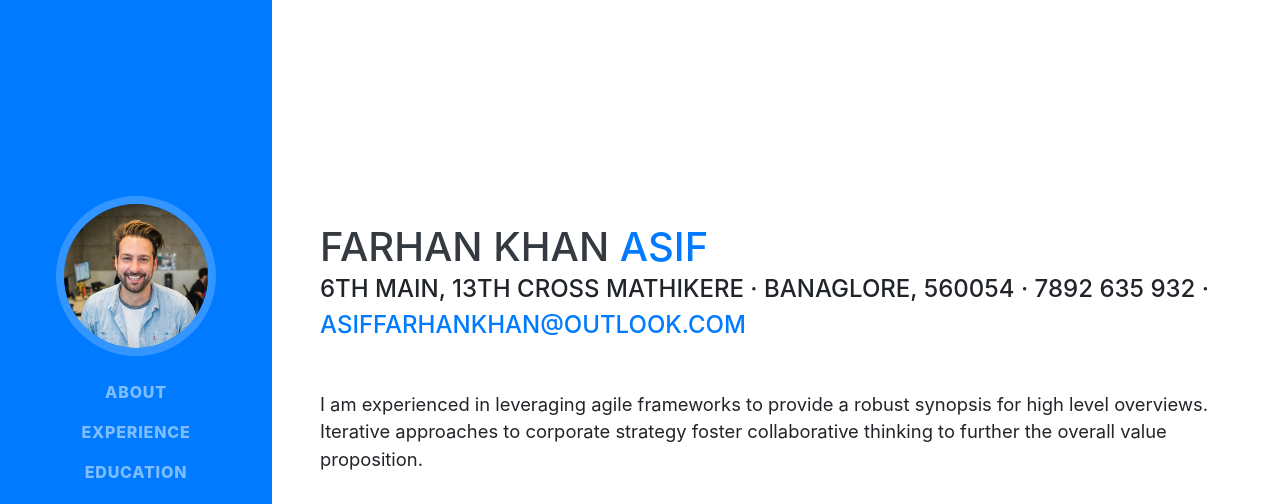
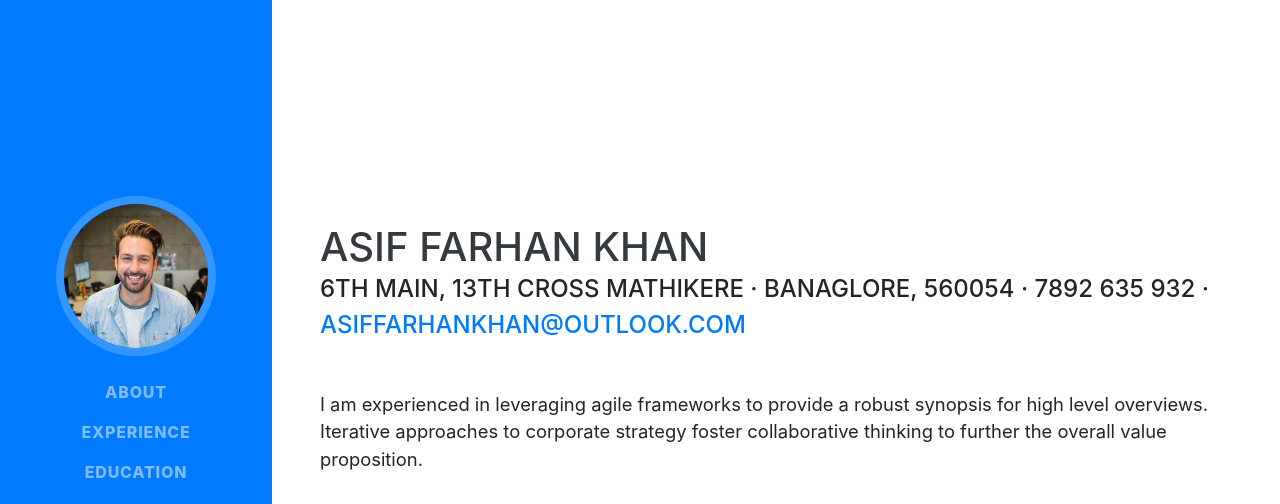
Before and after one commit to asiffarhankhan/asiffarhankhan.github.io, a website with bundled scripts: page index.html in a window 1280 px wide. Shown: the top 504 px of the page. Built offline with nearby package versions, Linux system fonts and the light colour scheme; a web font is replaced by a local one.

Commit message:
initial change

```diff
--- a/index.html
+++ b/index.html
@@ -63,8 +63,8 @@
 
     <section class="resume-section p-3 p-lg-5 d-flex align-items-center" id="about">
       <div class="w-100">
-        <h1 class="mb-0">Farhan Khan
-          <span class="text-primary">Asif</span>
+        <h1 class="mb-0">Asif Farhan Khan
+          <span class="text-primary"></span>
         </h1>
         <div class="subheading mb-5">6th Main, 13th Cross Mathikere · Banaglore, 560054 · 7892 635 932 ·
           <a href="mailto:name@email.com">asiffarhankhan@outlook.com</a>
```
